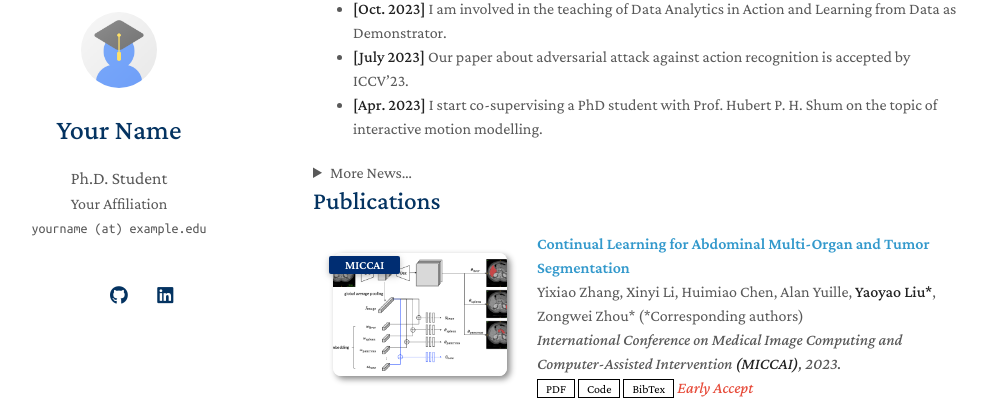
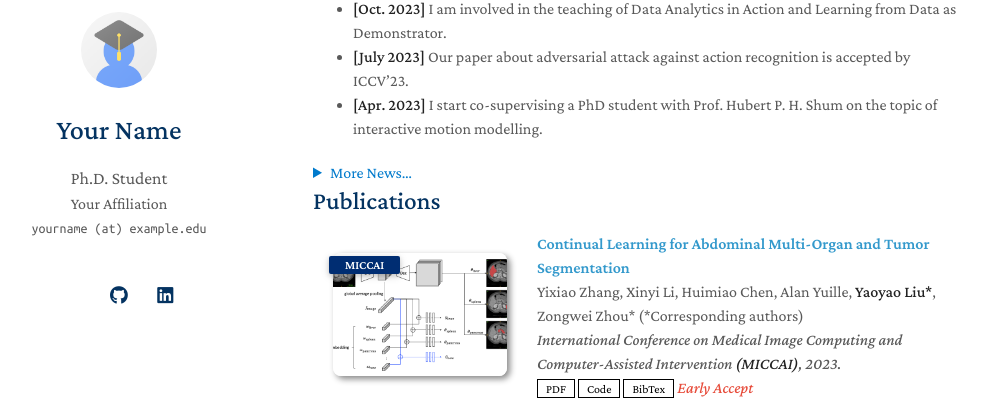
Before and after one commit to CH4N9ZY/ch4n9zy.github.io, a Jekyll site: the page built from index.md, in a window 1280 px wide and 900 px high, scrolled down 405 px. Shown: the part 72-472 px from the top of the window, without its empty margins (157-1149 px from the left). Built offline with Jekyll 4.4.1, drawn with Linux system fonts in a browser that asks for light colours; a style sheet for code colours, icons or effects is not loaded; our own code applies the rules of GitHub Pages for plain Markdown files.

Commit message:
20250609

```diff
--- a/index.md
+++ b/index.md
@@ -22,13 +22,16 @@
 - **[July 2023]** Our paper about adversarial attack against action recognition is accepted by ICCV'23.
 - **[Apr. 2023]** I start co-supervising a PhD student with Prof. Hubert P. H. Shum on the topic of interactive motion modelling.
 <details>
-<summary>More News…</summary>
-- **[Dec. 2022]** Our paper about stylized motion generation with diffusion models is accepted to GRAPP 2023.
-- **[Oct. 2022]** Our paper about stylized 3D shape generation with transfer learning is accepted to VRST 2022.
-- **[Oct. 2022]** I am involved in the teaching of *Programming (Gold)*, *Data Science*, and *Computational Thinking* as Demonstrator.
-- **[Sept. 2022]** Our paper about stylized locomotion generation with diffusion models is accepted to MIG 2022.
-- **[Aug. 2022]** I work as Supporting Chair of the 21st ACM SIGGRAPH / Eurographics Symposium on Computer Animation (SCA'22).
-- **[Jan. 2022]** I am involved in the teaching of Programming for Data Science as Demonstrator.
+  <summary style="cursor: pointer; color: #007acc;">More News…</summary>
+  <ul>
+  <!-- <ul style="list-style:none; margin:0; padding:0;"> -->
+    <li><a style="color: rgb(252, 0, 0)">12/2022</a> One <a href="https://ch4n9zy.github.io/publication/2023-grapp" target="_blank">paper</a> is accepted by <a style="color: rgb(252, 151, 0)"><b>GRAPP'23</b></a>.</li>
+    <li><a style="color: rgb(252, 0, 0)">10/2022</a> One <a href="https://ch4n9zy.github.io/publication/2022-vrst" target="_blank">paper</a> is accepted by <a style="color: rgb(252, 151, 0)"><b>VRST'22</b></a>.</li>
+    <li><a style="color: rgb(252, 0, 0)">10/2022</a> I am involved in the teaching of <i>Programming (Gold)</i>, <i>Data Science</i>, and <i>Computational Thinking</i> as Demonstrator.</li>
+    <li><a style="color: rgb(252, 0, 0)">09/2022</a> One <a href="https://ch4n9zy.github.io/publication/2022-mig" target="_blank">poster</a> is accepted by <a style="color: rgb(252, 151, 0)"><b>MIG'22</b></a>.</li>
+    <li><a style="color: rgb(252, 0, 0)">08/2022</a> I am involved in the organisation of <i><a href="https://computeranimation.org/2022/people.html" target="_blank">the 21st ACM SIGGRAPH / Eurographics Symposium on Computer Animation (SCA'22)</a></i> as <a style="color: rgb(252, 151, 0)"><b>Supporting Chair</b></a>.</li>
+    <li><a style="color: rgb(252, 0, 0)">01/2022</a> I am involved in the teaching of <i>Programming for Data Science</i> as Demonstrator.</li>
+  </ul>
 </details>
 
 {% include_relative _includes/publications.md %}
```
